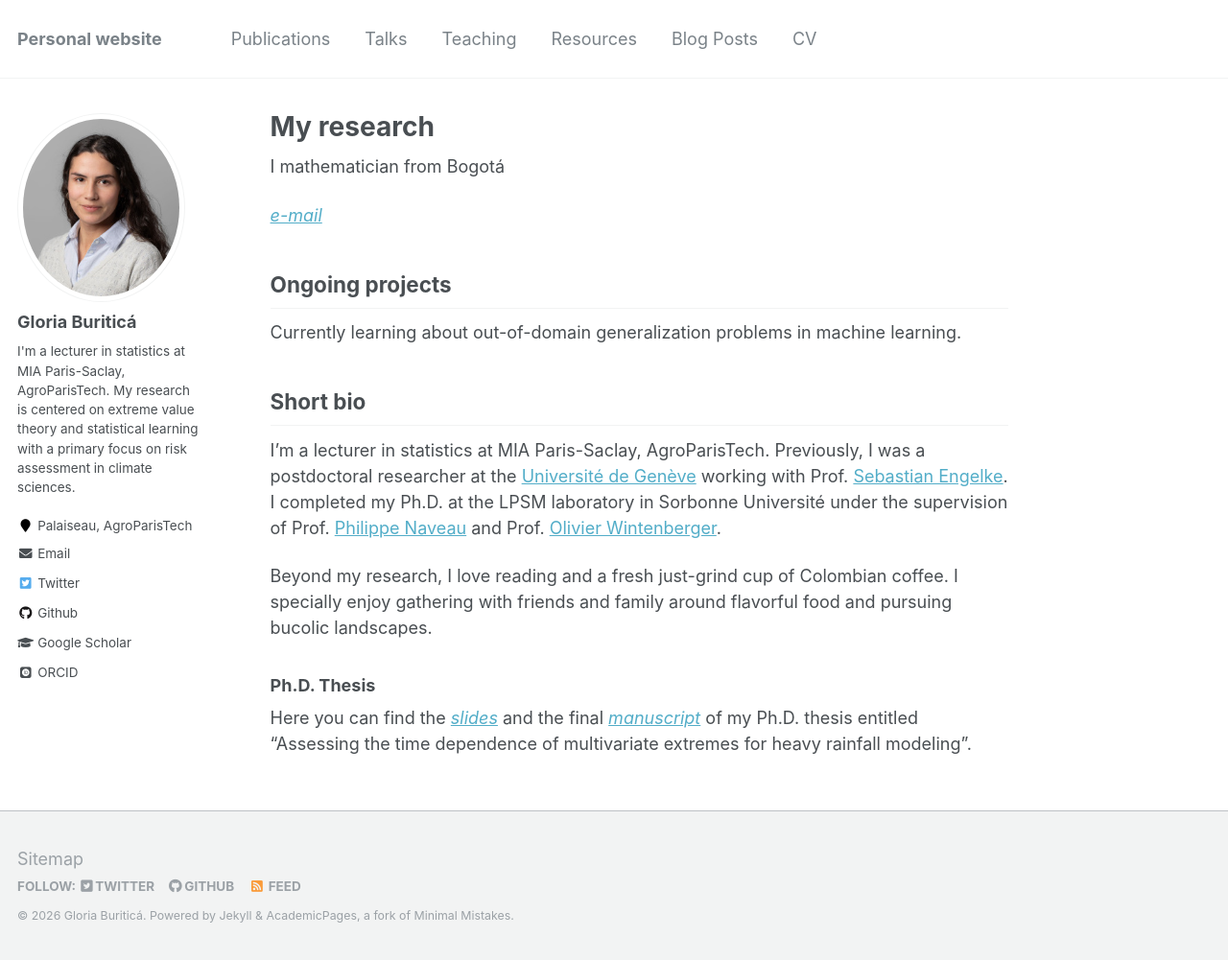
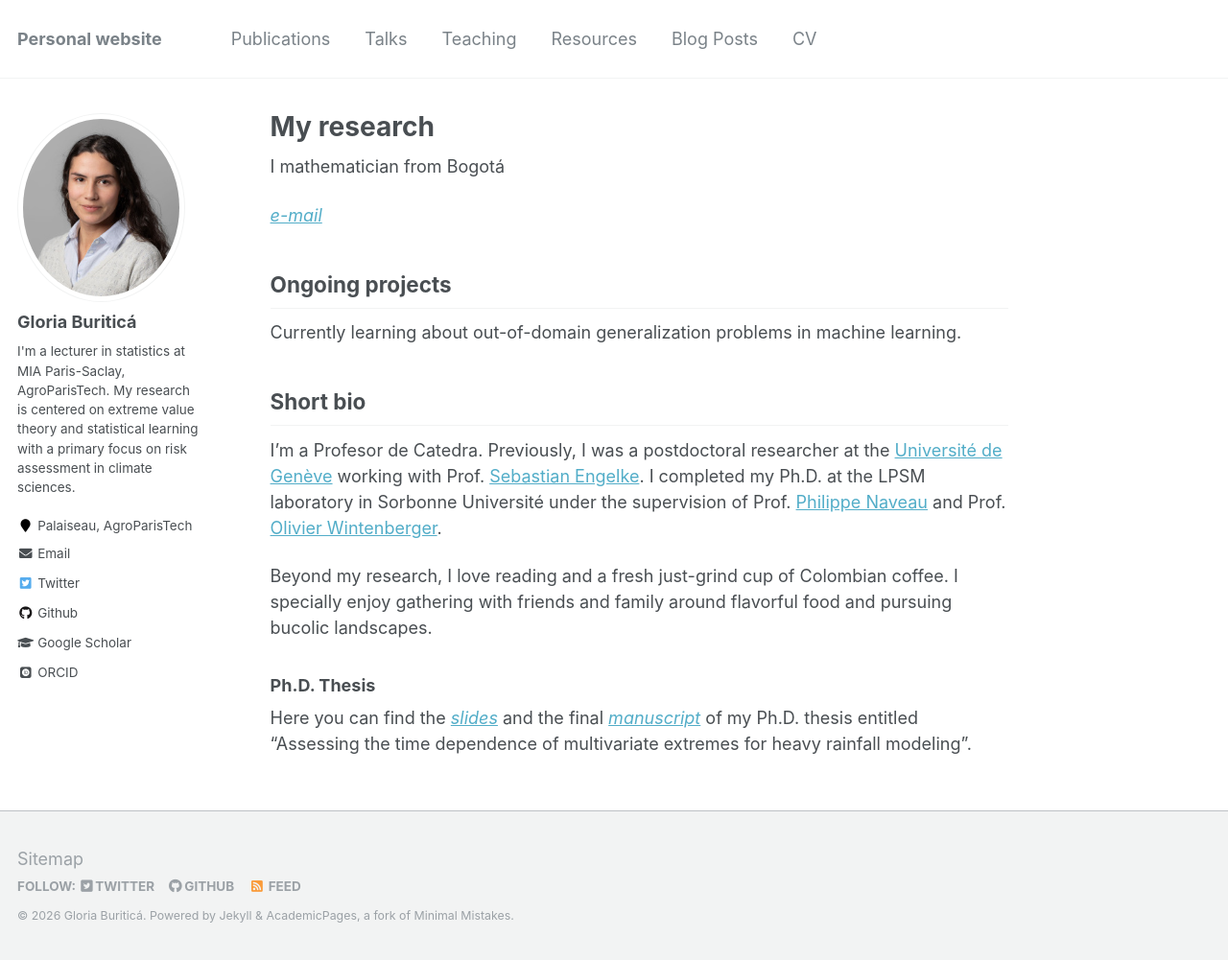
Before and after one commit to raulfigueroa/raulfigueroa.github.io, a Jekyll site: the page built from _pages/about.md, in a window 1280 px wide and 1001 px high. Shown: the whole window at 96% size. Built offline with Jekyll 4.4.1, drawn with Linux system fonts in a browser that asks for light colours; some web fonts are replaced.

Commit message:
Update about.md

```diff
--- a/_pages/about.md
+++ b/_pages/about.md
@@ -19,7 +19,7 @@ Currently learning about out-of-domain generalization problems in machine learni
 ## Short bio
 
 
-I'm a lecturer in statistics at MIA Paris-Saclay, AgroParisTech. Previously, I was a postdoctoral researcher at the [Université de Genève](https://www.unige.ch/gsem/fr/recherche/corps-professoral/chercheurs/gloria-buritica-borda/) working with Prof. [Sebastian Engelke](http://www.sengelke.com). I completed my Ph.D. at the LPSM laboratory in Sorbonne Université under the supervision of Prof. [Philippe Naveau](https://www.lsce.ipsl.fr/Phocea/Pisp/visu.php?id=176&uid=naveau) and Prof. [Olivier Wintenberger](http://wintenberger.fr).
+I'm a Profesor de Catedra. Previously, I was a postdoctoral researcher at the [Université de Genève](https://www.unige.ch/gsem/fr/recherche/corps-professoral/chercheurs/gloria-buritica-borda/) working with Prof. [Sebastian Engelke](http://www.sengelke.com). I completed my Ph.D. at the LPSM laboratory in Sorbonne Université under the supervision of Prof. [Philippe Naveau](https://www.lsce.ipsl.fr/Phocea/Pisp/visu.php?id=176&uid=naveau) and Prof. [Olivier Wintenberger](http://wintenberger.fr).
 
 
 
```
